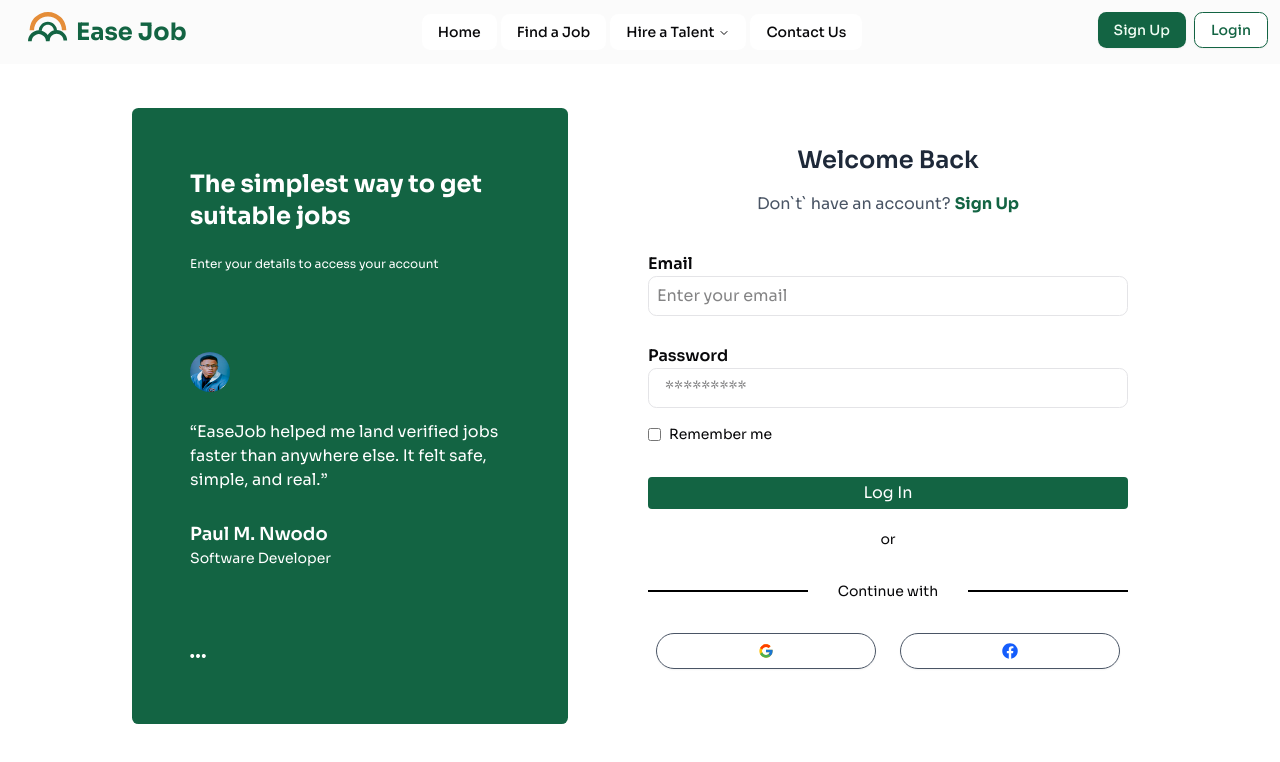
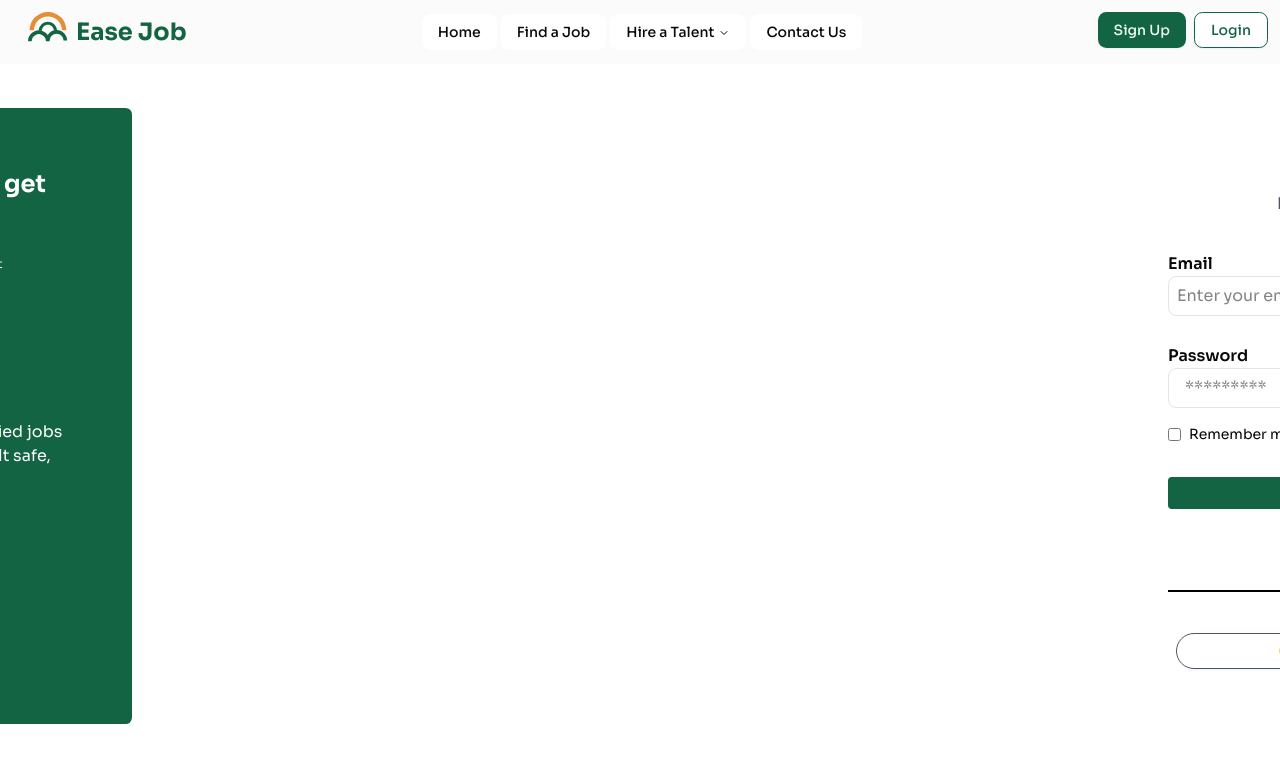
Before and after one commit to Danieljosh-uduma/Ease-job, a React (Vite) app: page /login in a window 1280 px wide. Shown: the top 762 px of the page. Built offline with nearby package versions, Linux system fonts and the light colour scheme.

Commit message:
semi-final modificatioins and animation added.

```diff
--- /dev/null
+++ b/src/pages/animations/animations.css
@@ -0,0 +1,49 @@
+
+/* Fade-In  Animation */
+.Fadein {
+  animation: Fadein 1s ease-in-out forwards;
+}
+
+@keyframes Fadein {
+  from {
+    opacity: 0;
+  }
+  to {
+    opacity: 1;
+  }
+}
+
+/* Slide Right Animation */
+.SlideRight {
+  animation: SlideRight 1s ease-in-out forwards;
+}
+
+@keyframes SlideRight {
+  from {
+    transform: translateX(-100%);
+  }
+  to {
+    transform: translateX(0);
+  }
+}
+
+/* Slide Left Animation */
+.SlideLeft {
+  animation: SlideLeft 1s ease-in-out forwards;
+}
+
+@keyframes SlideLeft {
+  from {
+    transform: translateX(100%);
+  }
+  to {
+    transform: translateX(0);
+  }
+}
+
+/* Disable slide animations on small screens */
+@media (max-width: 1023px) {
+  .SlideRight, .SlideLeft {
+    animation: none;
+  }
+}
--- a/src/pages/login.tsx
+++ b/src/pages/login.tsx
@@ -6,6 +6,7 @@ import { useState } from "react";
 import { FcGoogle } from "react-icons/fc";
 import { FaFacebook } from "react-icons/fa";
 import { SlOptions } from "react-icons/sl";
+import '../pages/animations/animations.css';
 
 export default function SignUp() {
   // Replace these with your actual primary and secondary color classes or hex codes
@@ -33,10 +34,10 @@ export default function SignUp() {
   return (
     <>
       <Navbar />
-      <div className="flex flex-row gap-15 w-full max-w-5xl h-auto p-1 rounded-lg items-center m-auto mt-10 box-border max-lg:min-w-100 max-lg:h-auto max-lg:m-auto items-center max-lg:max-w-100">
+      <div className="flex flex-row gap-15 w-full max-w-5xl h-auto p-1 rounded-lg items-center m-auto mt-10 box-border max-lg:min-w-100 max-lg:h-auto max-lg:m-auto items-center max-lg:max-w-100 Fadein">
 
         {/* Left Section */}
-        <div className="flex-1 flex flex-col bg-primary items-center justify-center rounded-sm p-5  justify-between h-full gap-20 pt-15 pb-15 box-border  max-lg:hidden">
+        <div className="flex-1 flex flex-col bg-primary items-center justify-center rounded-sm p-5  justify-between h-full gap-20 pt-15 pb-15 box-border  max-lg:hidden SlideRight">
           <div className="firstDesc flex flex-col gap-20">
             <div className="firDesc1">
               <h2 className={`text-2xl font-bold ${secondaryText} text-left w-80 mb-6`}>The simplest way to get suitable jobs</h2>
@@ -59,7 +60,7 @@ export default function SignUp() {
         </div>
 
         {/* Right Section */}
-        <div className={`flex-1 flex rounded-lg  flex flex-col justify-center p-5 pt-0 gap-2 min-w-130 h-full box-border max-lg:mt-5 max-lg:items-center max-lg:m-auto max-lg:min-w-100`}>
+        <div className={`flex-1 flex rounded-lg  flex flex-col justify-center p-5 pt-0 gap-2 min-w-130 h-full box-border max-lg:mt-5 max-lg:items-center max-lg:m-auto max-lg:min-w-100 SlideLeft`}>
           <div className="form-top mb-7 max-lg:max-w-100">
             <h2 className="text-2xl font-semibold text-gray-800 mb-4 text-center font-bold mt-xs">Welcome Back</h2>
             <p className="text-gray-600 text-center">
```
